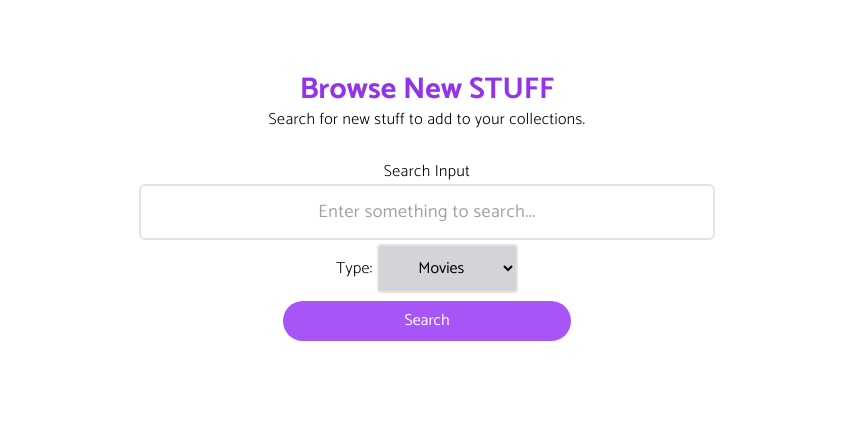
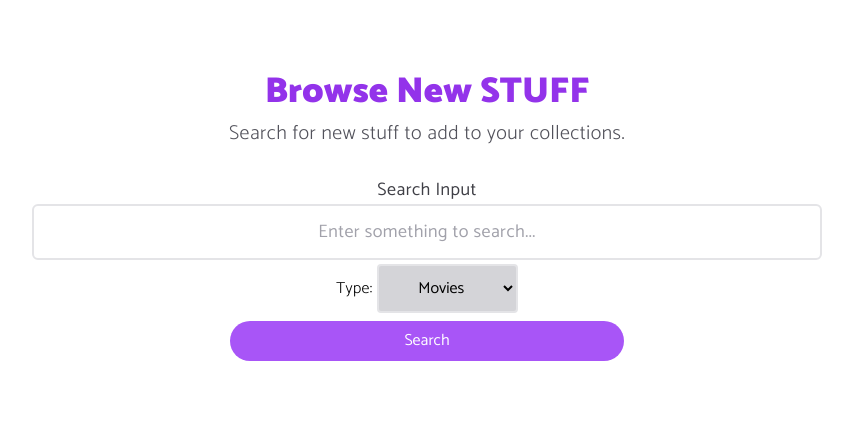
Before and after one commit to tbdsux/zeta, a Django app: page /dash/browse/ in a window 1280 px wide. Shown: the part 74-510 px from the top of the page, without its empty margins (213-1066 px from the left). Run offline with Django 3.2, Linux system fonts and the light colour scheme; the visitor is signed in with stand-in values (Sample User, id 1); style sheets or scripts are compiled from the project's sources; some libraries are stand-ins or nearby versions.

Commit message:
browse page design change

```diff
--- a/dashboard/templates/main/browse/browse.html
+++ b/dashboard/templates/main/browse/browse.html
@@ -5,28 +5,28 @@
 {% endblock title %}
 
 {% block content %}
-  <div class="py-10 w-1/2 mx-auto">
+  <div class="py-10 w-2/3 mx-auto">
     <div class="text-center p-8">
-      <h1 class="text-3xl font-bold text-purple-600">
+      <h1 class="text-4xl font-black text-purple-600">
         Browse New STUFF
       </h1>
-      <p class="font-light tracking-wide">
+      <p class="font-light text-xl text-gray-600 tracking-wide mt-2">
         Search for new stuff to add to your collections.
       </p>
       <div class="pt-6">
         <form action="" method="POST">
           {% csrf_token %}
           <div class="flex flex-col browse-input my-1">
-            <label for="search-input" class="font-light tracking-wide">
+            <label for="search-input" class="text-lg text-gray-700 tracking-wide">
               Search Input
             </label>
             {{form.query}}
             {% if form.query.errors %}
             <div class="py-1">
-              <ul class="text-sm text-red-600">
+              <ul class="text-red-600">
                 {% for error in form.query.errors %}
                 <li class="pl-2">
-                  <p>{{ error }}</p>
+                  <p class="tracking-wider">{{ error }}</p>
                 </li>
                 {% endfor %}
               </ul>
--- a/dashboard/templates/main/browse/search_output.html
+++ b/dashboard/templates/main/browse/search_output.html
@@ -8,7 +8,7 @@
 
 {% block content %}
   <div class="flex justify-center">
-    <div class="my-16 w-3/5 p-6 mx-auto shadow-lg rounded border-2 border-purple-600">
+    <div class="my-16 w-2/3 p-6">
       <h3 class="text-center text-lg font-bold text-purple-600 mb-2">Browse Stuffs</h3>
       <div class="flex items-center justify-between">
         <h3 class="text-lg tracking-wide"><span class="font-light">Search for </span> <strong class="text-purple-600">'{{query}}'</strong> in <span class="underline">{{type}}</span></h3>
--- a/dashboard/templates/main/collections/itemAdd.html
+++ b/dashboard/templates/main/collections/itemAdd.html
@@ -8,7 +8,7 @@
 
 {% block content %}
   <div class="flex justify-center">
-    <div class="my-16 w-1/2 p-6 mx-auto shadow-lg rounded border-2 border-purple-600">
+    <div class="my-16 w-2/3 p-6 mx-auto">
       <div class="flex items-center justify-between">
         <h3 class="text-lg tracking-wide"><span class="font-light">Search {{type}} for</span> <strong class="text-purple-600">'{{query}}'</strong></h3>
         <a href="{% url 'collections-page' slug=slug %}" type="button" class="py-2 px-6 text-sm tracking-wide rounded-full bg-gray-200 hover:bg-gray-300 cursor-pointer mx-1">Cancel</a>
```
